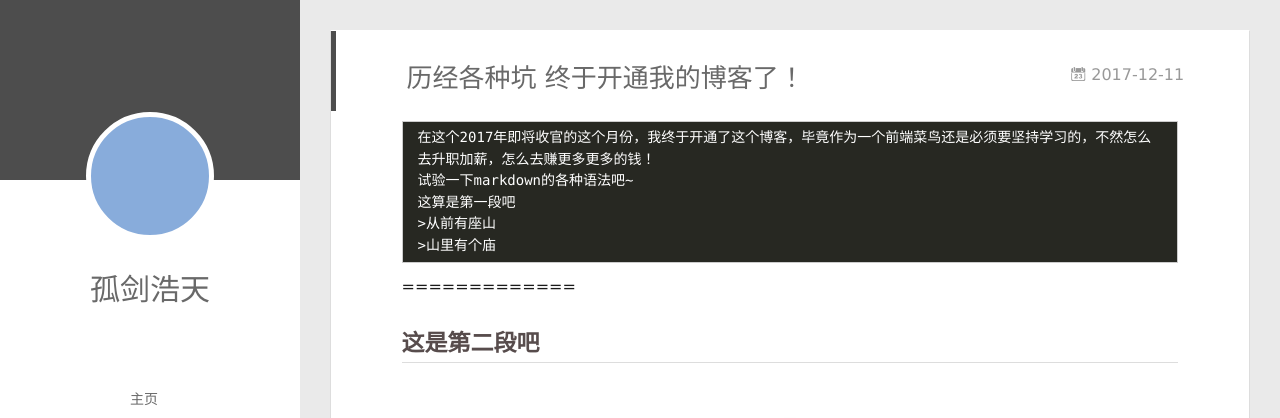
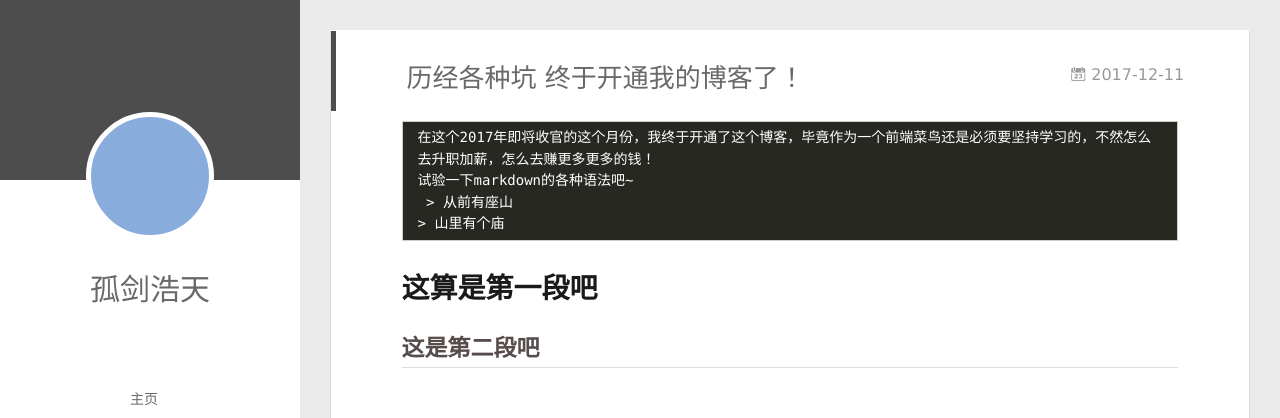
Before and after one commit to syc0994/newBlog, a plain HTML site: page 2017/12/11/历经各种坑 终于开通我的博客了/index.html in a window 1280 px wide. Shown: the top 418 px of the page. Drawn offline with Linux system fonts and the light colour scheme; no server answers.

Commit message:
Site updated: 2017-12-11 23:23:46

```diff
--- a/2017/12/11/历经各种坑 终于开通我的博客了/index.html
+++ b/2017/12/11/历经各种坑 终于开通我的博客了/index.html
@@ -8,17 +8,18 @@
   <link rel="dns-prefetch" href="http://yoursite.com">
   <title>历经各种坑 终于开通我的博客了！ | 孤剑浩天的家</title>
   <meta name="viewport" content="width=device-width, initial-scale=1, maximum-scale=1">
-  <meta name="description" content="在这个2017年即将收官的这个月份，我终于开通了这个博客，毕竟作为一个前端菜鸟还是必须要坚持学习的，不然怎么去升职加薪，怎么去赚更多更多的钱！ 试验一下markdown的各种语法吧~ 这算是第一段吧 &amp;gt;从前有座山 &amp;gt;山里有个庙 ============= 这是第二段吧">
+  <meta name="description" content="在这个2017年即将收官的这个月份，我终于开通了这个博客，毕竟作为一个前端菜鸟还是必须要坚持学习的，不然怎么去升职加薪，怎么去赚更多更多的钱！ 试验一下markdown的各种语法吧~  &amp;gt; 从前有座山 &amp;gt; 山里有个庙 这算是第一段吧这是第二段吧">
 <meta name="keywords" content="前端入门">
 <meta property="og:type" content="article">
 <meta property="og:title" content="历经各种坑 终于开通我的博客了！">
 <meta property="og:url" content="http://yoursite.com/2017/12/11/历经各种坑 终于开通我的博客了/index.html">
 <meta property="og:site_name" content="孤剑浩天的家">
-<meta property="og:description" content="在这个2017年即将收官的这个月份，我终于开通了这个博客，毕竟作为一个前端菜鸟还是必须要坚持学习的，不然怎么去升职加薪，怎么去赚更多更多的钱！ 试验一下markdown的各种语法吧~ 这算是第一段吧 &amp;gt;从前有座山 &amp;gt;山里有个庙 ============= 这是第二段吧">
-<meta property="og:updated_time" content="2017-12-11T15:11:28.002Z">
+<meta property="og:description" content="在这个2017年即将收官的这个月份，我终于开通了这个博客，毕竟作为一个前端菜鸟还是必须要坚持学习的，不然怎么去升职加薪，怎么去赚更多更多的钱！ 试验一下markdown的各种语法吧~  &amp;gt; 从前有座山 &amp;gt; 山里有个庙 这算是第一段吧这是第二段吧">
+<meta property="og:locale" content="zh-CN">
+<meta property="og:updated_time" content="2017-12-11T15:23:31.605Z">
 <meta name="twitter:card" content="summary">
 <meta name="twitter:title" content="历经各种坑 终于开通我的博客了！">
-<meta name="twitter:description" content="在这个2017年即将收官的这个月份，我终于开通了这个博客，毕竟作为一个前端菜鸟还是必须要坚持学习的，不然怎么去升职加薪，怎么去赚更多更多的钱！ 试验一下markdown的各种语法吧~ 这算是第一段吧 &amp;gt;从前有座山 &amp;gt;山里有个庙 ============= 这是第二段吧">
+<meta name="twitter:description" content="在这个2017年即将收官的这个月份，我终于开通了这个博客，毕竟作为一个前端菜鸟还是必须要坚持学习的，不然怎么去升职加薪，怎么去赚更多更多的钱！ 试验一下markdown的各种语法吧~  &amp;gt; 从前有座山 &amp;gt; 山里有个庙 这算是第一段吧这是第二段吧">
 
     <link rel="alternative" href="/atom.xml" title="孤剑浩天的家" type="application/atom+xml">
 
@@ -176,11 +177,9 @@
 
         <pre><code>在这个2017年即将收官的这个月份，我终于开通了这个博客，毕竟作为一个前端菜鸟还是必须要坚持学习的，不然怎么去升职加薪，怎么去赚更多更多的钱！
 试验一下markdown的各种语法吧~
-这算是第一段吧
-&gt;从前有座山
-&gt;山里有个庙
-</code></pre><p>=============</p>
-<h2 id="这是第二段吧"><a href="#这是第二段吧" class="headerlink" title="这是第二段吧"></a>这是第二段吧</h2>
+ &gt; 从前有座山
+&gt; 山里有个庙
+</code></pre><h1 id="这算是第一段吧"><a href="#这算是第一段吧" class="headerlink" title="这算是第一段吧"></a>这算是第一段吧</h1><h2 id="这是第二段吧"><a href="#这是第二段吧" class="headerlink" title="这是第二段吧"></a>这是第二段吧</h2>
 
 
 
```
Also changed, not shown: 2017/12/11/hello-world/index.html (+1 -0 lines), archives/2017/12/index.html (+1 -0 lines), archives/2017/index.html (+1 -0 lines), archives/index.html (+1 -0 lines), categories/搭建博客/index.html (+1 -0 lines), index.html (+4 -5 lines), tags/前端入门/index.html (+1 -0 lines).
